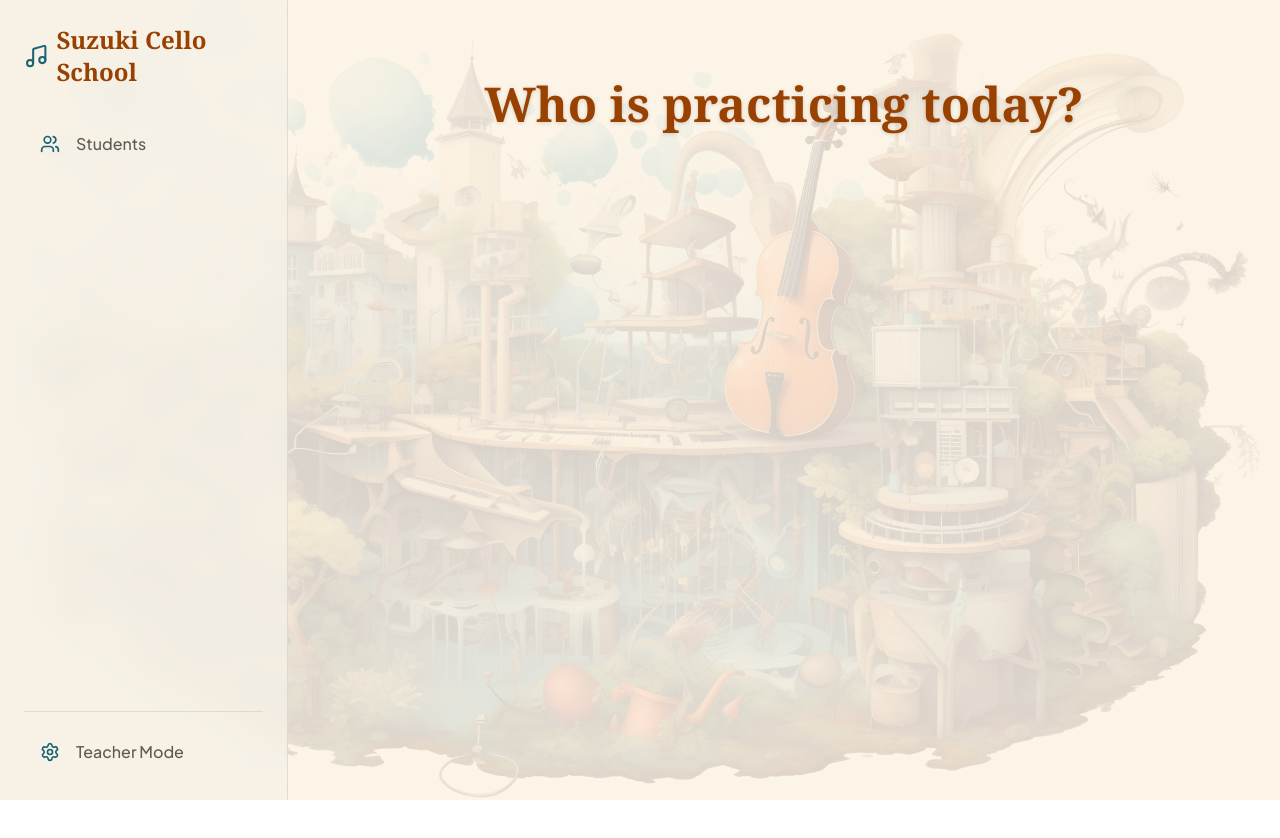
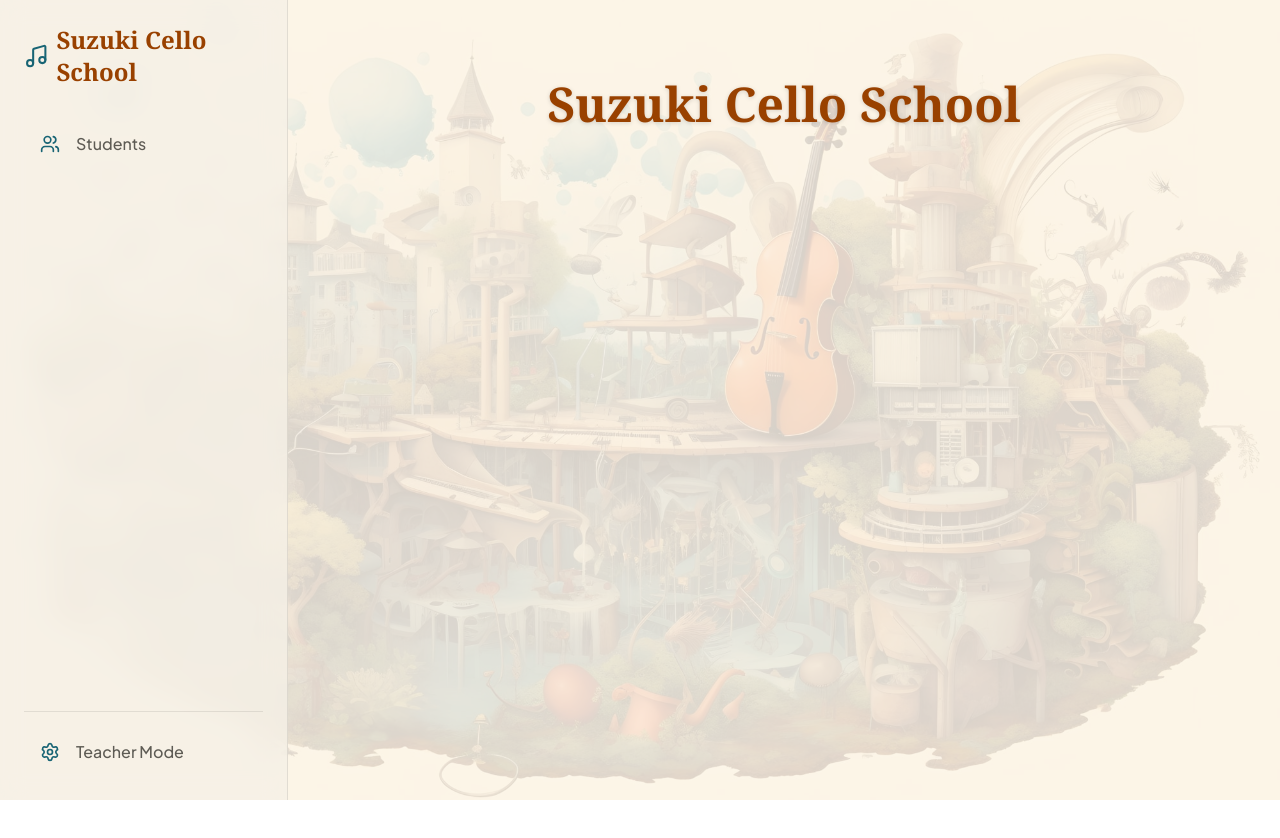
Before and after one commit to Triph0n/suzuki-cello-school, a React (Vite) app: page / in a window 1280 px wide. Shown: the top 838 px of the page. Built offline with nearby package versions, Linux system fonts and the light colour scheme.

Commit message:
style: Change StudentPicker heading to Suzuki Cello School

```diff
--- a/src/pages/StudentPicker.jsx
+++ b/src/pages/StudentPicker.jsx
@@ -37,7 +37,7 @@ export default function StudentPicker() {
   return (
     <div className="max-w-4xl mx-auto py-6 sm:py-8">
       <h1 className="font-headline text-2xl sm:text-4xl md:text-5xl font-bold text-center text-primary mb-6 sm:mb-8 drop-shadow-sm">
-        Who is practicing today?
+        Suzuki Cello School
       </h1>
 
       <div className="grid grid-cols-3 sm:grid-cols-4 md:grid-cols-5 gap-3 sm:gap-4">
```
